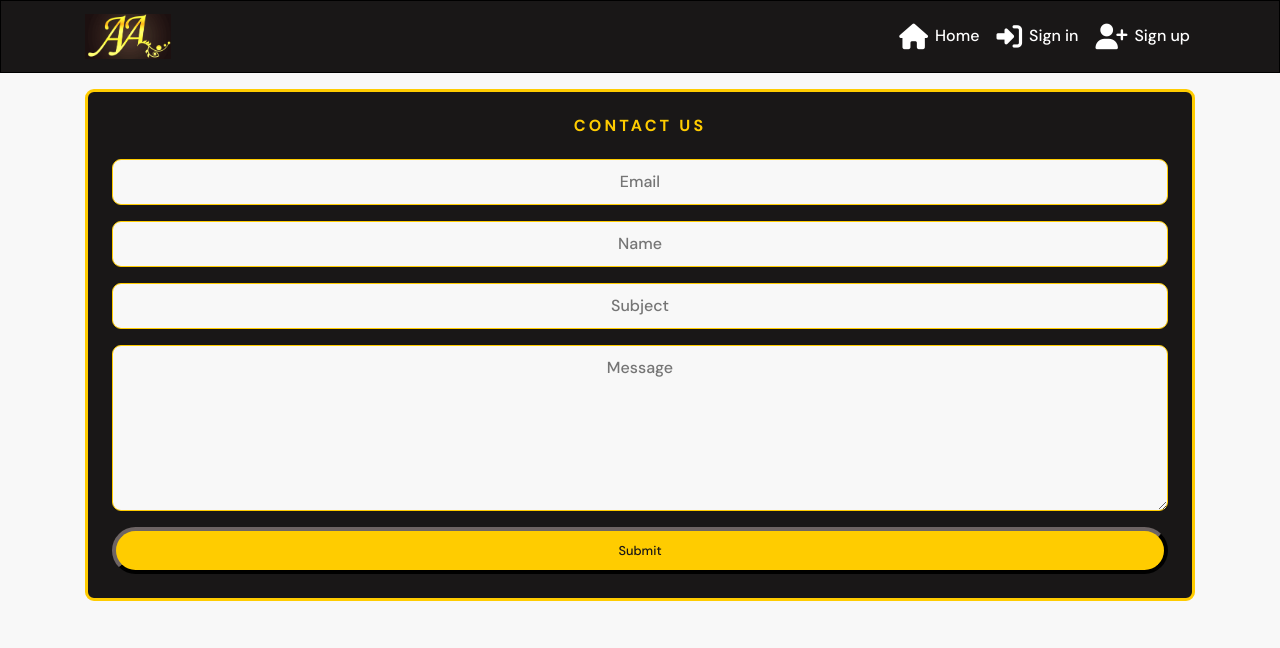
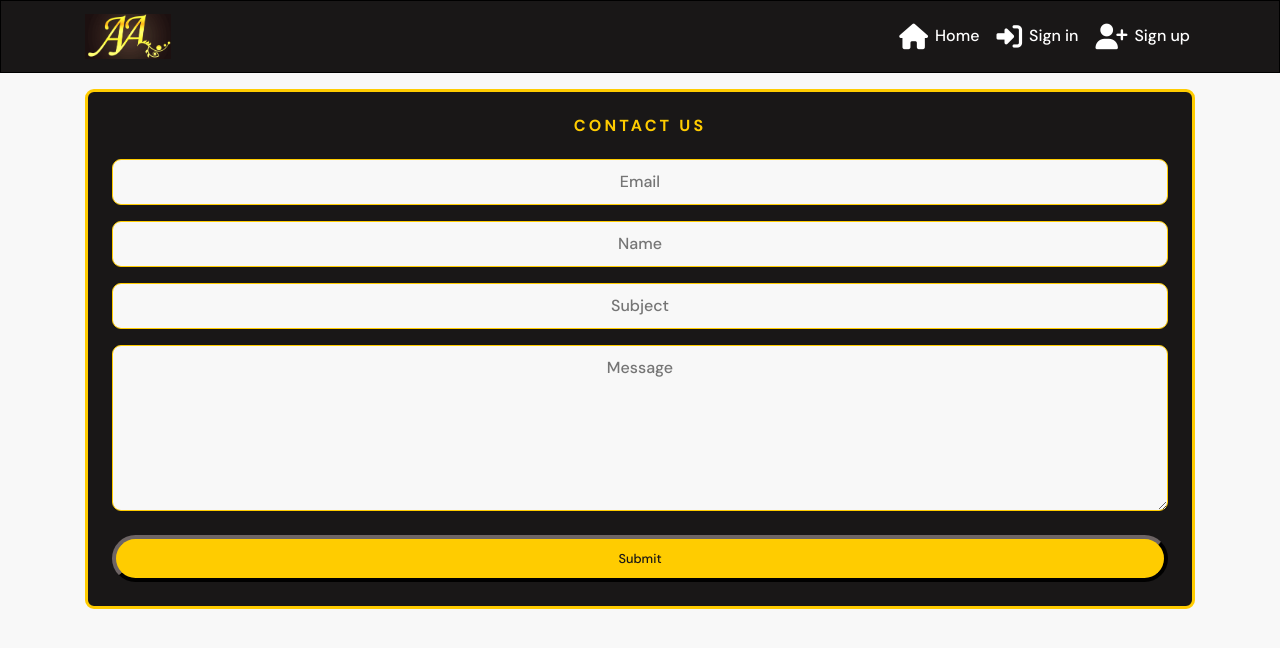
Before and after one commit to th-1982/artistery-avenue, a React (Create React App) app: page /contact/1 in a window 1280 px wide. Shown: the top 648 px of the page. Built offline with nearby package versions, Linux system fonts and the light colour scheme; no server answers.

Commit message:
Add small format change to ContactCreateForm

```diff
--- a/src/pages/contacts/ContactCreateForm.js
+++ b/src/pages/contacts/ContactCreateForm.js
@@ -57,7 +57,7 @@
               <input {...register('name', { required: true })} className={`${styles.Input} mb-3`} placeholder="Name" />
               <input {...register('subject', { required: true })} className={`${styles.Input} mb-3`} placeholder="Subject" />
               <textarea {...register('message', { required: true })} className={`${styles.Input} mb-3`} placeholder="Message" rows={6} cols={40} />
-              <button className={`${btnStyles.Button} ${btnStyles.Wide} ${btnStyles.Bright}`} type="submit">Submit</button>
+              <button className={`${btnStyles.Button} ${btnStyles.Wide} ${btnStyles.Bright} mt-2`} type="submit">Submit</button>
             </div>
           </Form>
       </Col>
```
